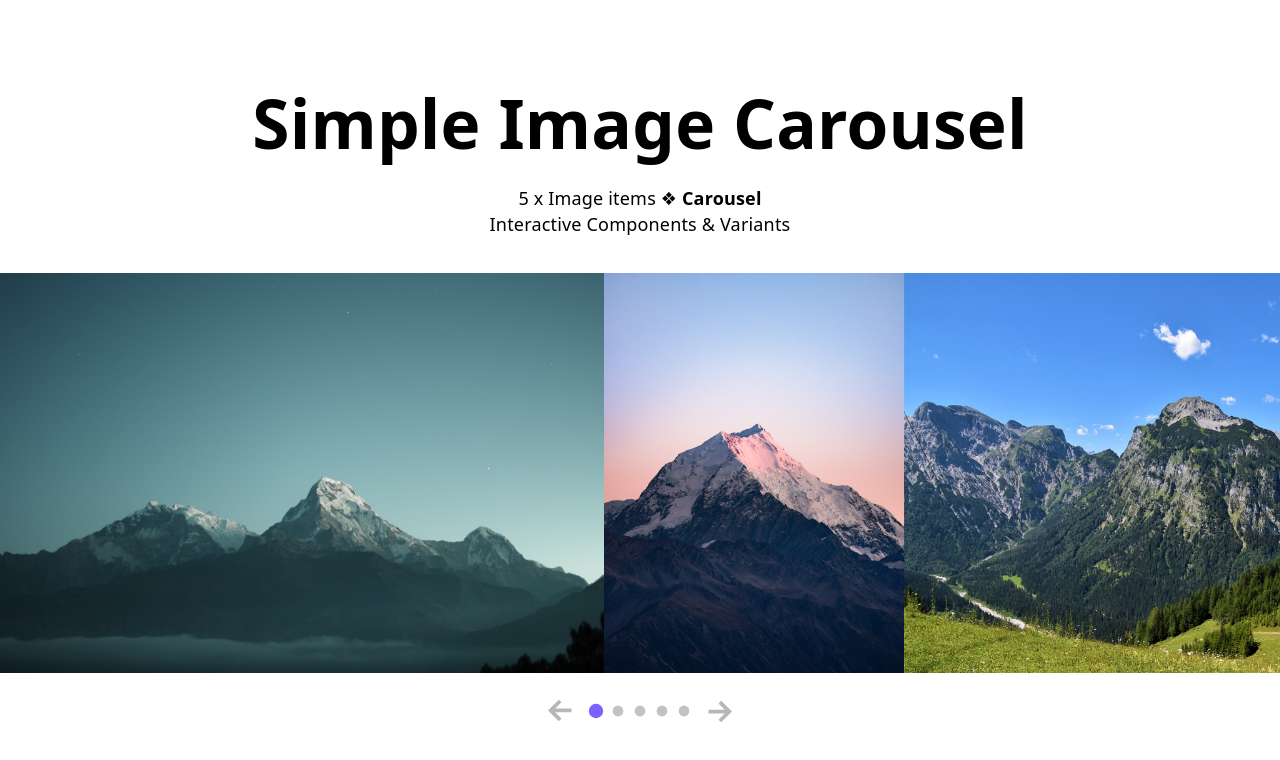
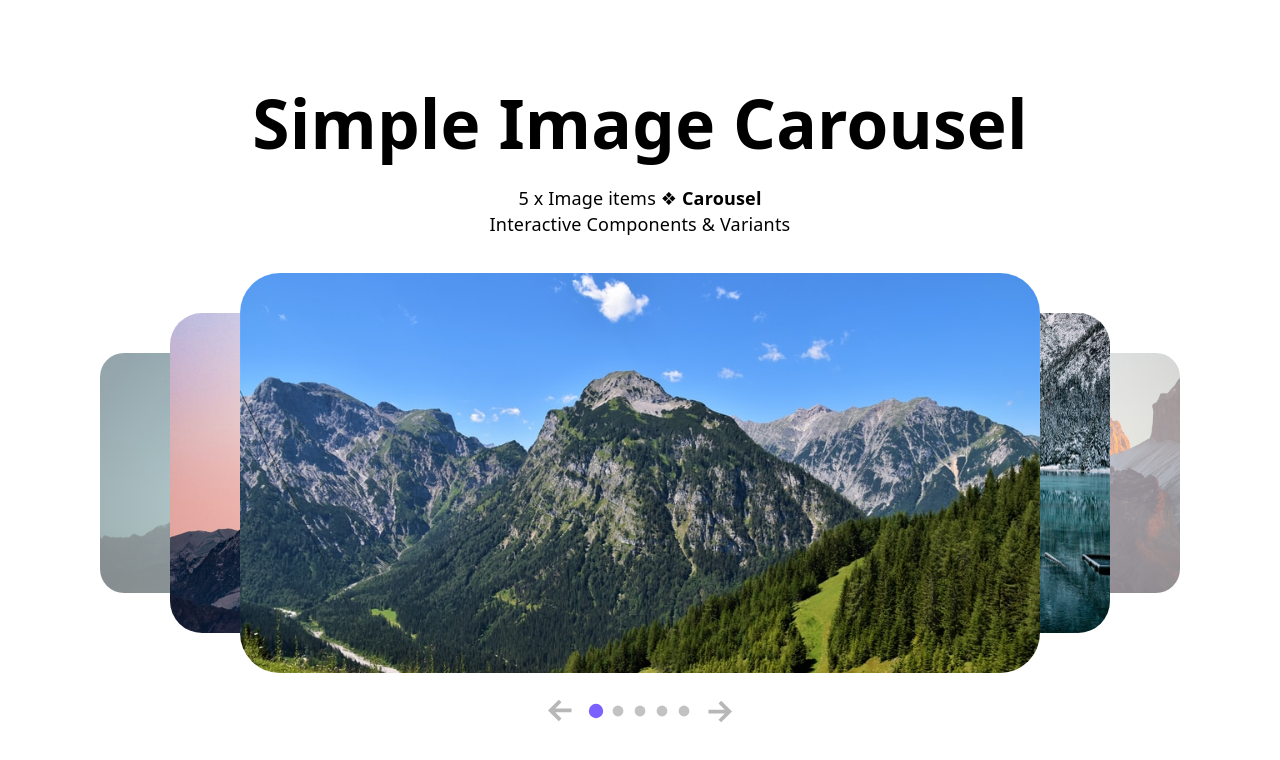
Before and after one commit to ruchirajkarki/aitc-carousel, a React (Vite) app: page / in a window 1280 px wide. Shown: the top 760 px of the page. Built offline with nearby package versions, Linux system fonts and the light colour scheme.

Commit message:
feat: update carousel animations with scale and opacity variables

```diff
--- a/src/components/carousel/carousel.tsx
+++ b/src/components/carousel/carousel.tsx
@@ -10,6 +10,21 @@ interface CarouselProps extends ComponentProps<'div'> {
     images: CarouselImage[]
 }
 
+/**
+ * Carousel component that wraps the CarouselProvider and renders the CarouselContent.
+ * It accepts an array of images and passes them to the provider, while also allowing
+ * additional props to be passed down to the content component.
+ *
+ * @param {CarouselProps} props - The props for the Carousel component, including images and additional div props.
+ * @returns {JSX.Element} The rendered Carousel component.
+ * @example
+ * const images = [
+ *   { id: '1', url: 'image1.jpg', alt: 'Image 1' },
+ *   { id: '2', url: 'image2.jpg', alt: 'Image 2' },
+ *   { id: '3', url: 'image3.jpg', alt: 'Image 3' }
+ * ]
+ * <Carousel images={images} className="my-carousel" />
+ */
 export const Carousel = ({ images, className, ...props }: CarouselProps) => {
     return (
         <CarouselProvider images={images}>
@@ -19,81 +34,142 @@ export const Carousel = ({ images, className, ...props }: CarouselProps) => {
 }
 
 const CarouselContent = ({ className, ...props }: ComponentProps<'div'>) => {
-    const {
-        activeImage,
-        getPrevImageByStep,
-        getNextImageByStep,
-        goToPreviousSlide,
-        goToNextSlide
-    } = useCarousel()
+    const { images, activeIndex, goToPreviousSlide, goToNextSlide } =
+        useCarousel()
 
-    // we add keyboard navigation for the carousel,
-    // which allowing users to navigate through the slides
-    // using the left and right arrow keys. We also ensure that the
-    // event listener is properly cleaned up when the component unmounts to prevent memory leaks.
+    // Global Keyboard keys for Navigation, left and right
     useEffect(() => {
-        const handleKeyDown = (event: KeyboardEvent) => {
-            if (event.key === 'ArrowLeft') goToPreviousSlide()
-            if (event.key === 'ArrowRight') goToNextSlide()
+        const handleKeyDown = (e: KeyboardEvent) => {
+            if (e.key === 'ArrowLeft') goToPreviousSlide()
+            if (e.key === 'ArrowRight') goToNextSlide()
         }
 
         globalThis.addEventListener('keydown', handleKeyDown)
-
-        return () => {
-            globalThis.removeEventListener('keydown', handleKeyDown)
-        }
+        return () => globalThis.removeEventListener('keydown', handleKeyDown)
     }, [goToNextSlide, goToPreviousSlide])
 
-    const prevImage = getPrevImageByStep(1)
-    const nextImage = getNextImageByStep(1)
+    // Calculate distance of each slide from the active slide
+    // Using direction to ensure correct animation direction when clicking dots
+    const getDistance = (index: number) => {
+        let distance = index - activeIndex
+
+        // Apply wrap-around only if we have a strong directional preference
+        // This ensures clicking a dot in a direction plays animation in that direction
+        if (distance > images.length / 2) distance -= images.length
+        if (distance < -images.length / 2) distance += images.length
+
+        return distance
+    }
+
+    // classes for each slide based on distance from active slide, controlling z-index for layering and pointer events
+    const getSlideClasses = (distance: number) => {
+        const baseClasses =
+            'absolute inset-y-0 left-1/2 w-full transition-all duration-500 ease-out'
+
+        switch (distance) {
+            case 0:
+                return cn(baseClasses, 'z-10 pointer-events-auto')
+            case 1:
+                return cn(baseClasses, 'z-9 pointer-events-auto')
+            case 2:
+                return cn(baseClasses, 'z-8 pointer-events-auto')
+            case -1:
+                return cn(baseClasses, 'z-9 pointer-events-auto')
+            case -2:
+                return cn(baseClasses, 'z-8 pointer-events-auto')
+            default:
+                return cn(baseClasses, 'z-0 pointer-events-none')
+        }
+    }
+
+    // opacity style for each slide based on distance from active slide
+    const getSlideOpacity = (distance: number) => {
+        switch (distance) {
+            case 0:
+                return 'var(--carousel-opacity-0)'
+            case 1:
+            case -1:
+                return 'var(--carousel-opacity-1)'
+            case 2:
+            case -2:
+                return 'var(--carousel-opacity-2)'
+            default:
+                return 'var(--carousel-opacity-hidden)'
+        }
+    }
+
+    // scale for each slide based on distance from active slide
+    const getSlideScale = (distance: number) => {
+        switch (distance) {
+            case 0:
+                return 'var(--carousel-scale-0)'
+            case 1:
+            case -1:
+                return 'var(--carousel-scale-1)'
+            case 2:
+            case -2:
+                return 'var(--carousel-scale-2)'
+            default:
+                return 'var(--carousel-scale-hidden)'
+        }
+    }
+
+    // style for each slide based on distance from active slide, controlling transform for positioning
+    const getSlideTransform = (distance: number) => {
+        let translateX = '-50%'
+
+        switch (distance) {
+            case 1:
+                translateX = 'calc(-50% + 150px)'
+                break
+            case 2:
+                translateX = 'calc(-50% + 300px)'
+                break
+            case -1:
+                translateX = 'calc(-50% - 150px)'
+                break
+            case -2:
+                translateX = 'calc(-50% - 300px)'
+                break
+        }
+
+        return `translateX(${translateX})`
+    }
 
     return (
         <div
-            className={cn(
-                'carousel mx-auto relative overflow-hidden space-y-4',
-                className
-            )}
+            className={cn('carousel mx-auto relative space-y-4', className)}
             {...props}
         >
             <div
-                className="flex size-full "
+                className="relative mx-auto overflow-visible"
                 style={{
                     width: 'var(--carousel-card-w)',
-                    height: 'var(--carousel-card-h)',
-                    borderRadius: 'var(--carousel-radius)'
+                    height: 'var(--carousel-card-h)'
                 }}
             >
-                <img
-                    src={getPrevImageByStep(2).url}
-                    alt={getPrevImageByStep(2).alt ?? 'Previous image'}
-                    className="object-cover"
-                    draggable={false}
-                />
-                <img
-                    src={prevImage.url}
-                    alt={prevImage.alt ?? 'Previous image'}
-                    className="object-cover"
-                    draggable={false}
-                />
-                <img
-                    src={activeImage.url}
-                    alt={activeImage.alt ?? 'Carousel image'}
-                    className="h-full w-full object-cover"
-                    draggable={false}
-                />
-                <img
-                    src={nextImage.url}
-                    alt={nextImage.alt ?? 'Next image'}
-                    className="object-cover"
-                    draggable={false}
-                />
-                <img
-                    src={getNextImageByStep(2).url}
-                    alt={getNextImageByStep(2).alt ?? 'Next image'}
-                    className="object-cover"
-                    draggable={false}
-                />
+                {images.map((image, index) => {
+                    const distance = getDistance(index)
+                    return (
+                        <div
+                            key={image.id}
+                            className={getSlideClasses(distance)}
+                            style={{
+                                transform: `${getSlideTransform(distance)} scale(${getSlideScale(distance)})`,
+                                opacity: getSlideOpacity(distance)
+                            }}
+                        >
+                            <img
+                                src={image.url}
+                                alt={image.alt ?? 'Carousel image'}
+                                className="size-full object-cover rounded-(--carousel-radius)"
+                                draggable={false}
+                            />
+                        </div>
+                    )
+                })}
             </div>
+
             <CarouselControls />
         </div>
     )
--- a/src/index.css
+++ b/src/index.css
@@ -50,11 +50,16 @@ button {
 
     /* visual states */
     --carousel-scale-0: 1;
-    --carousel-scale-1: 0.9; /* Near Scale */
-    --carousel-scale-2: 0.8; /* Far Scale */
+    --carousel-scale-1: 0.8; /* Near Scale */
+    --carousel-scale-2: 0.6; /* Far Scale */
+    --carousel-scale-hidden: 0.75;
     --carousel-opacity-0: 1;
-    --carousel-opacity-1: 0.6; /* Near Opacity */
-    --carousel-opacity-2: 0.4; /* Far Opacity */
+    --carousel-opacity-1: 1; /* Near Opacity */
+    --carousel-opacity-2: 0.5; /* Far Opacity */
+    --carousel-opacity-hidden: 0;
+    --carousel-offset-1: 25%; /* Near Position Offset */
+    --carousel-offset-2: 45%; /* Far Position Offset */
+    --carousel-hidden-offset: 80%; /* Hidden Position Offset */
 
     /* controls */
     --carousel-dot-wrapper-p: 8px;
```
